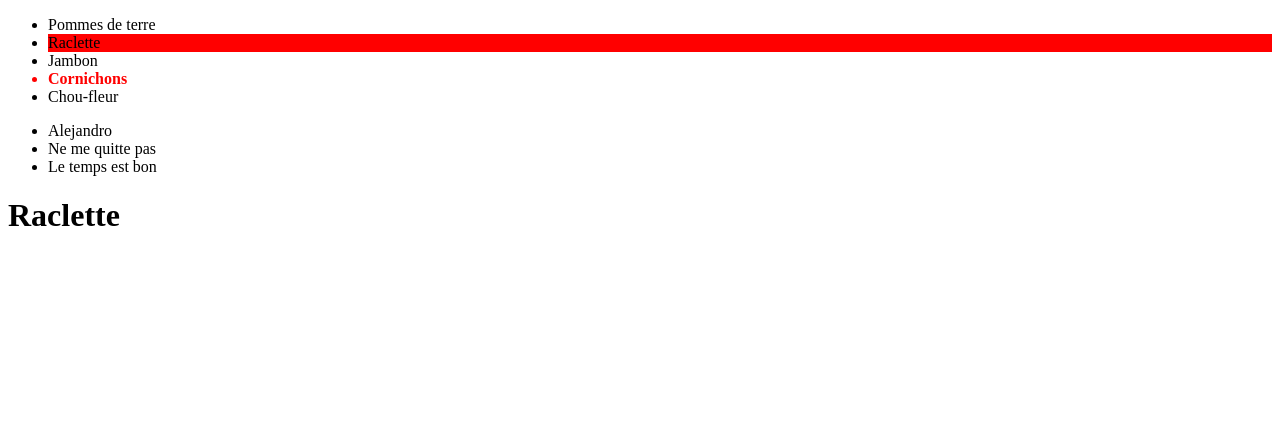
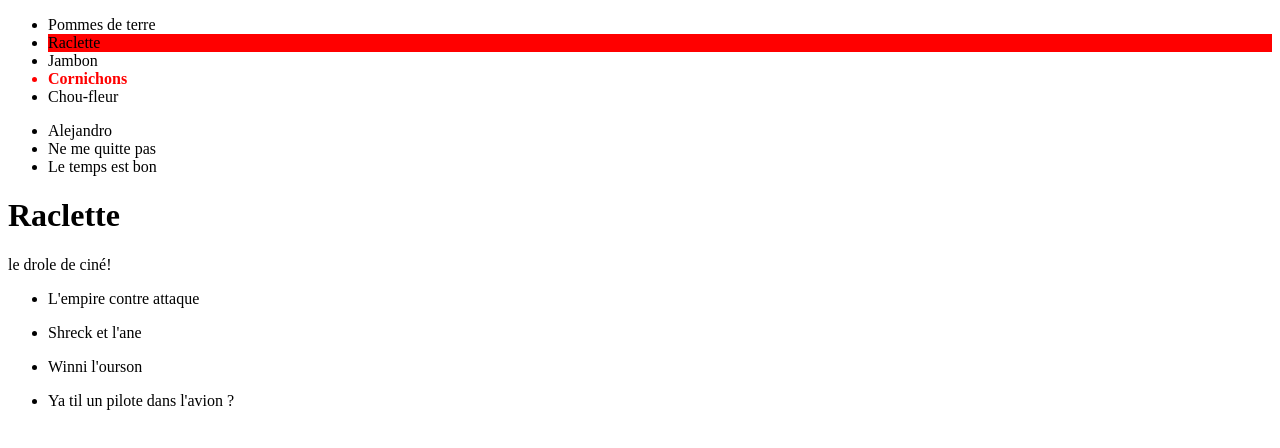
Before and after one commit to laurentsata/Angular00, an Angular app: page / in a window 1280 px wide. Shown: the top 448 px of the page. Built offline with nearby package versions, Linux system fonts and the light colour scheme.

Commit message:
le drole de ciné

```diff
--- a/src/app/app.component.html
+++ b/src/app/app.component.html
@@ -26,5 +26,7 @@
     </div>
     <h1 appHighlight>Raclette</h1>
 </div>
-
+<div>
+  <app-movies-list></app-movies-list>
+</div>
 <!-- </div> -->
--- /dev/null
+++ b/src/app/display-movies.directive.ts
@@ -0,0 +1,17 @@
+import { Directive,Input,TemplateRef,ViewContainerRef  } from '@angular/core';
+
+@Directive({
+  selector: '[appDisplayMovies]'
+})
+export class DisplayMoviesDirective {
+
+  @Input() set appDisplayMovies(condition:boolean){
+    if(condition){
+      this.vwRef.createEmbeddedView(this.tplRef)
+    }else{
+      this.vwRef.clear();
+    }
+  }
+  constructor(private tplRef: TemplateRef<any>,private vwRef:ViewContainerRef) { }
+
+}
--- /dev/null
+++ b/src/movies-list/movies-list.component.html
@@ -0,0 +1,9 @@
+<p>le drole de ciné!</p>
+<div *appDisplayMovies="showMovies">
+    <ul>
+        <li *ngFor="let movie of moviesList ;let first = first;">
+            <p *ngIf="first;" appHighlight>{{movie}}</p>
+            <p *ngIf="!first;">{{movie}}</p>
+        </li>
+    </ul>
+</div>
--- /dev/null
+++ b/src/movies-list/movies-list.component.ts
@@ -0,0 +1,14 @@
+import { Component } from '@angular/core';
+
+@Component({
+  selector: 'app-movies-list',
+  templateUrl: './movies-list.component.html',
+  styleUrls: ['./movies-list.component.css']
+})
+export class MoviesListComponent {
+
+showMovies: boolean = true;
+
+moviesList: string[] = ["L'empire contre attaque", "Shreck et l'ane", "Winni l'ourson", "Ya til un pilote dans l'avion ?"];
+
+}
```
Also changed, not shown: src/app/app.module.ts (+9 -2 lines), src/movies-list/movies-list.component.css (added), 2 other files (tests, documents, lock files or other folders).
